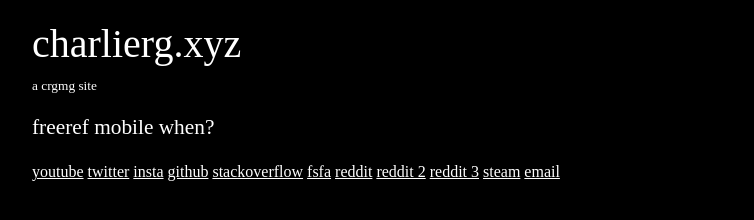
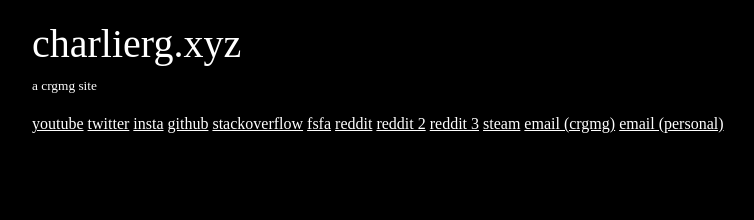
Before and after one commit to charlierg20/charlierg20, a plain HTML site: page index.html in a window 1280 px wide. Shown: the whole page, without its empty margins (50-804 px from the left). Drawn offline with nearby package versions, Linux system fonts and the light colour scheme.

Commit message:
Update index.html

```diff
--- a/index.html
+++ b/index.html
@@ -37,7 +37,7 @@
     <div class="container" style="padding-top:20px">
       <h1>charlierg.xyz</h1>
       <p style="font-size:10pt;">a crgmg site</p>
-      <p id="tobeset1"></p>
+      <!--<p id="tobeset1"></p>-->
 
       <a href="https://www.youtube.com/channel/UCXDWbLwQShYMEJt0JsmZq-Q" class="">youtube</a>
       <a href="https://twitter.com/crgmediagroup?lang=en" class="">twitter</a>
@@ -49,7 +49,8 @@
       <a href="https://www.reddit.com/user/itscharlie379" class="">reddit 2</a>
       <a href="https://www.reddit.com/user/TheGamingZhulu" class="">reddit 3</a>
       <a href="https://steamcommunity.com/id/charlierg/" class="">steam</a>
-      <a href="mailto:charlie@crgmg.com" class="">email</a>
+      <a href="mailto:charlie@crgmg.com" class="">email (crgmg)</a>
+      <a href="mailto:ch@rlierg.com" class="">email (personal)</a>
 
       <!-- Option 1: Bootstrap Bundle with Popper -->
       <script src="https://cdn.jsdelivr.net/npm/bootstrap@5.0.0-beta2/dist/js/bootstrap.bundle.min.js" integrity="sha384-b5kHyXgcpbZJO/tY9Ul7kGkf1S0CWuKcCD38l8YkeH8z8QjE0GmW1gYU5S9FOnJ0" crossorigin="anonymous"></script>
```
